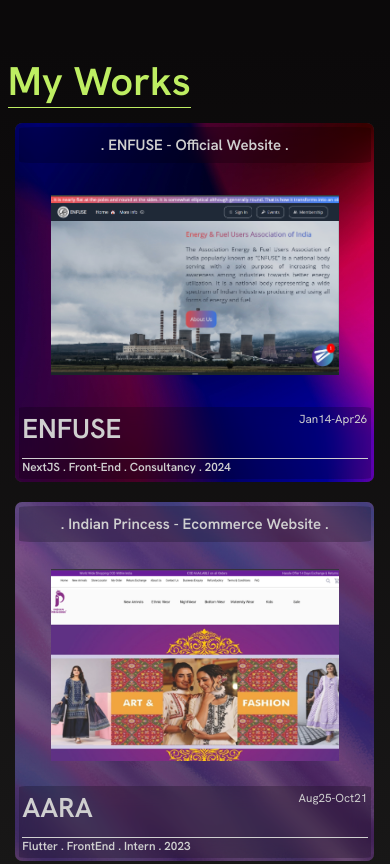
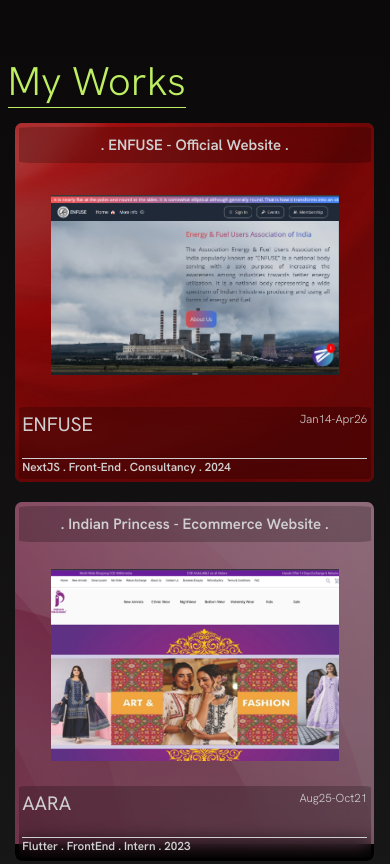
Before and after one commit to AathiEswar/OfficialPortfolio, a plain HTML site: page index.html in a window 390 px wide. Shown: the part 6649-7513 px from the top of the page. Drawn offline with nearby package versions, Linux system fonts and the light colour scheme; a script that the page names is missing.

Commit message:
works page

```diff
--- a/css/style.css
+++ b/css/style.css
@@ -245,7 +245,7 @@ a{
 	position: absolute;
 	z-index: 1000;
 	height: 100vh;
-	width: 100dvw;
+	width: 100vw;
 	background: linear-gradient(to bottom , var(--primarry-1) , var(--secoondary-2));
 }
 
--- a/css/works.css
+++ b/css/works.css
@@ -69,8 +69,8 @@ padding: 2%;
 .works-bg {
   height: 100%;
   width: 100%;
-  background-position: center 30%, center, right;
-  background-size: 70%, 100%, 150%;
+  background-position: center 30%, center, center ;
+  background-size: 70%, 100%, 200%;
   background-repeat: no-repeat;
 
   display: flex;
@@ -80,26 +80,26 @@ padding: 2%;
 
 .works-holder:nth-child(1) .works-bg{
   background-image: url("/assets/enfuse.png"),
-    linear-gradient(to bottom, rgba(0, 0, 0, 0.103), rgba(0, 0, 0, 0.179)),
-    url("/assets/pexels-codioful-\(formerly-gradienta\)-7135037.jpg");
+    linear-gradient(to bottom, rgba(0, 0, 0, 0.292), rgba(0, 0, 0, 0.423)),
+    url("/assets/969379.jpg");
 
 }
 .works-holder:nth-child(2) .works-bg{
   background-image: url("/assets/cropped-indianprincess.png"),
     linear-gradient(to bottom, rgba(0, 0, 0, 0.438), rgba(0, 0, 0, 0.526)),
-    url("/assets/pexels-mrishmarinaalekseevna-7367190.jpg");
+    url("/assets/48874488.jpg");
     transform: translateY(-10%);
 }
 .works-holder:nth-child(3) .works-bg{
   background-image: url("/assets/cropped-hoppymobility\ website.png"),
     linear-gradient(to bottom, rgba(0, 0, 0, 0.437), rgba(0, 0, 0, 0.41)),
-    url("/assets/pexels-loc-dang-5253574.jpg");
+    url("/assets/22385771.jpg");
 }
 
 .works-holder:nth-child(4) .works-bg{
   background-image: url("/assets/cropped-HB-logo.png"),
     linear-gradient(to bottom, rgba(0, 0, 0, 0.437), rgba(0, 0, 0, 0.41)),
-    url("/assets/8146987.jpg");
+    url("/assets/24274105.jpg");
     transform: translateY(-10%);
 }
 
@@ -182,7 +182,7 @@ height: 10%;
 
   .works-bg {
     background-position: center 40%, center, right;
-    background-size: 80%, 100%, 150%;
+    background-size: 80%, 100%, 180%;
   }
 
   .works-holder:nth-child(2) .works-bg{
@@ -198,16 +198,20 @@ height: 10%;
 
   .works-main-heading {
     font-size: 40px;
+    font-weight: 300;
   }
   .works-heading h1 {
-    font-size: 7dvw;
+    font-size: 5dvw;
+    font-weight: 400;
   }
   .works-heading h4 {
     font-size: 3dvw;
+    font-weight: 300;
   }
 
   .work-details {
     font-size: 2vw;
+    font-weight: 100;
   }
 
   .work-name{
```
Also changed, not shown: assets/1927245.jpg (added), assets/22385771.jpg (added), assets/24274105.jpg (added), assets/48874488.jpg (added), assets/48874652.jpg (added), assets/969379.jpg (added), 1 other file.
